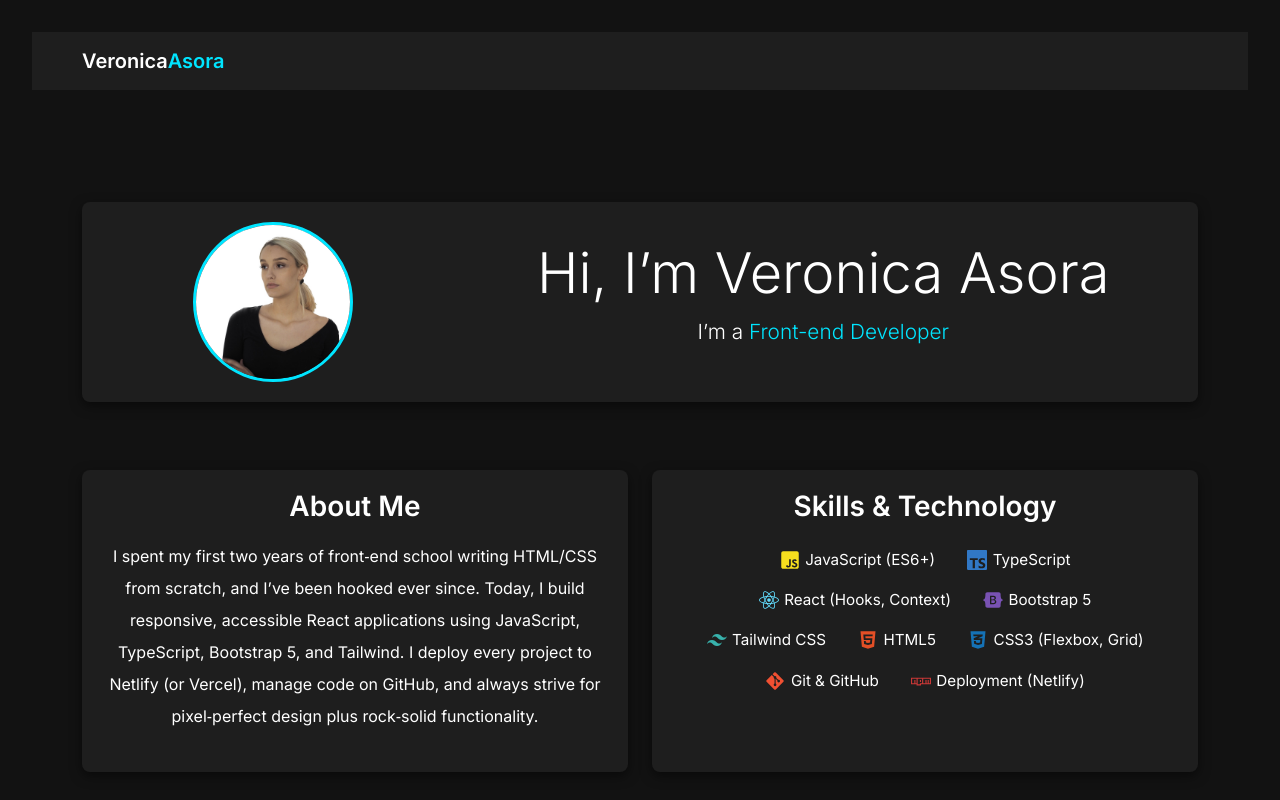
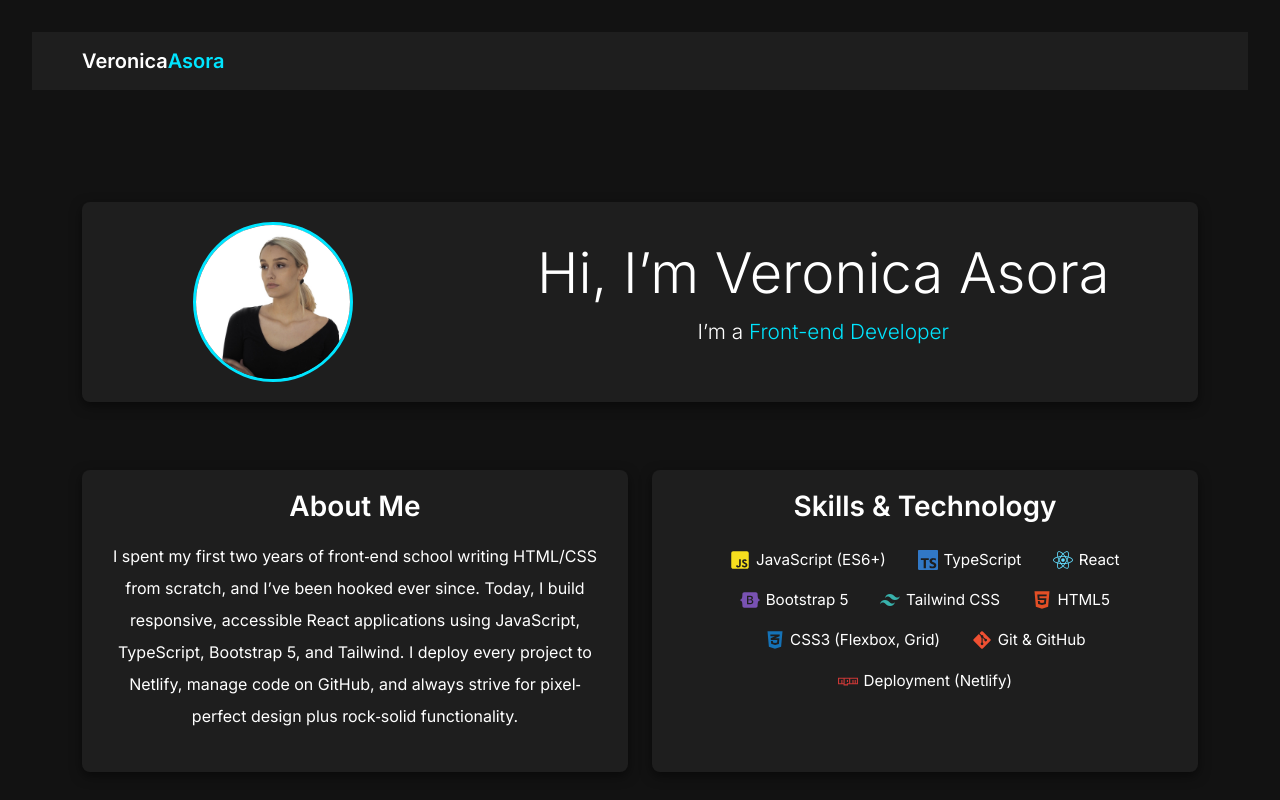
Before and after one commit to Asora7/portfolio-2, a React (Vite) app: page / in a window 1280 px wide. Shown: the top 800 px of the page. Built offline with nearby package versions, Linux system fonts and the light colour scheme.

Commit message:
home page: changed some text

```diff
--- a/src/pages/Home.jsx
+++ b/src/pages/Home.jsx
@@ -113,7 +113,7 @@ export default function Home() {
         <p className="about-text">
   I spent my first two years of front‐end school writing HTML/CSS from scratch, and I’ve been hooked ever since.
   Today, I build responsive, accessible React applications using JavaScript, TypeScript, Bootstrap 5, and Tailwind.
-  I deploy every project to Netlify (or Vercel), manage code on GitHub, and always strive for pixel‐perfect design
+  I deploy every project to Netlify, manage code on GitHub, and always strive for pixel‐perfect design
   plus rock‐solid functionality.
 </p>
 
@@ -134,7 +134,7 @@ export default function Home() {
             <SiTypescript size={20} color="#3178C6" /> TypeScript
           </li>
           <li>
-            <FaReact size={20} color="#61DAFB" /> React (Hooks, Context)
+            <FaReact size={20} color="#61DAFB" /> React
           </li>
           <li>
             <FaBootstrap size={20} color="#7952B3" /> Bootstrap 5
```
